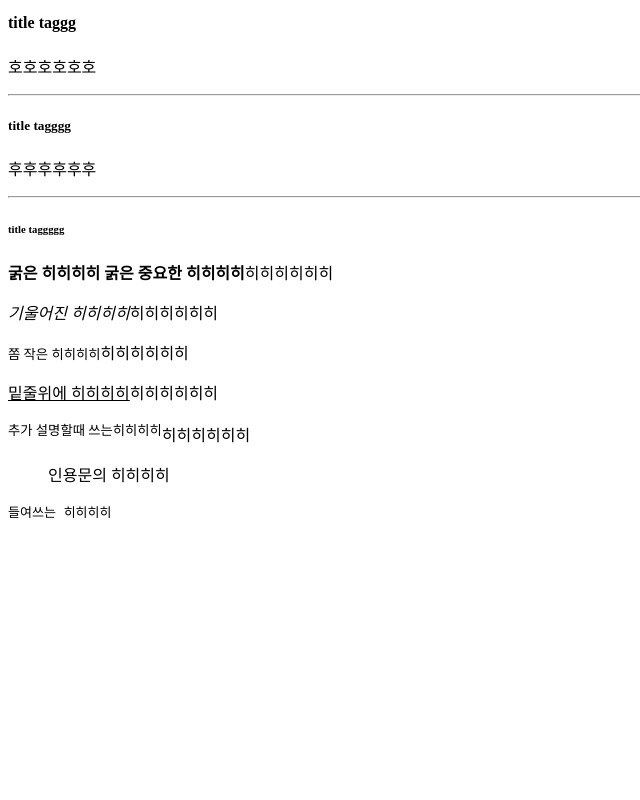
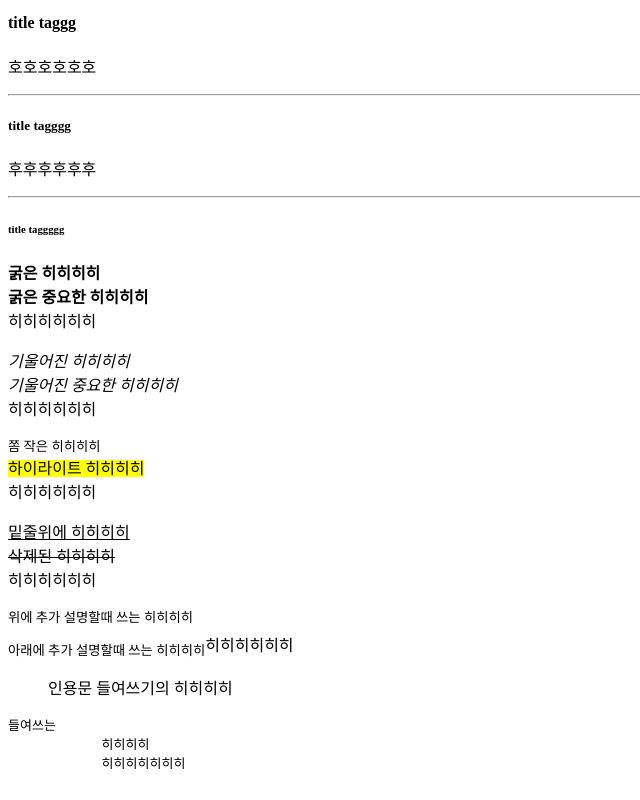
Before and after one commit to namgiseong/Web, a plain HTML site: page tag.html in a window 1280 px wide. Shown: the part 515-1315 px from the top of the page, without its empty margins (0-640 px from the left). Before the commit the page ends 1049 px from the top, so only its background shows below. Drawn offline with Linux system fonts and the light colour scheme.

Commit message:
Add files via upload
02181505 ㅋㅋㅋㅋㅋㅋㅋㅋㅋㅋㅋㅋㅋㅋㅋ

```diff
--- a/tag.html
+++ b/tag.html
@@ -22,21 +22,18 @@
         <p>후후후후후후</p>
         <hr>
         <h6>title taggggg</h6>
-        <p> <b>굵은 히히히히</b> <strong>굵은 중요한 히히히히</strong>히히히히히히</p>
-        <p> <i>기울어진 히히히히</i>히히히히히히</p>
-        <p> <small>쫌 작은 히히히히</small>히히히히히히</p>
-        <p> <ins>밑줄위에 히히히히</ins>히히히히히히</p>
-        <p> <sup>추가 설명할때 쓰는히히히히</sup>히히히히히히</p>
+        <p> <b>굵은 히히히히</b> <br> <strong>굵은 중요한 히히히히</strong> <br> 히히히히히히</p>
+        <p> <i>기울어진 히히히히</i> <br> <em>기울어진 중요한 히히히히</em> <br> 히히히히히히</p>
+        <p> <small>쫌 작은 히히히히</small> <br> <mark>하이라이트 히히히히</mark> <br> 히히히히히히</p>
+        <p> <ins>밑줄위에 히히히히</ins> <br> <del>삭제된 히히히히</del> <br> 히히히히히히</p>
+        <p> <sup>위에 추가 설명할때 쓰는 히히히히</sup> <br> <sub>아래에 추가 설명할때 쓰는 히히히히</sub>히히히히히히</p>
         <blockquote>
-        인용문의 히히히히
+        인용문 들여쓰기의 히히히히
         </blockquote>
-        <pre>들여쓰는 히히히히</pre>
-
-
-
-
-
-
+        <pre>들여쓰는
+            히히히히
+            히히히히히히히
+        </pre>
 
     </body>
 
```
